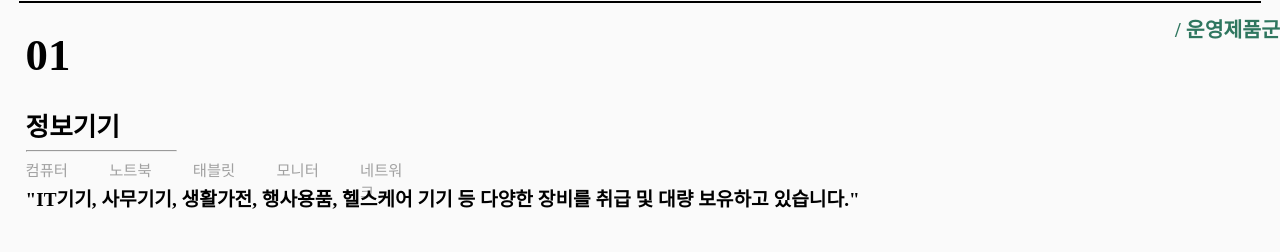
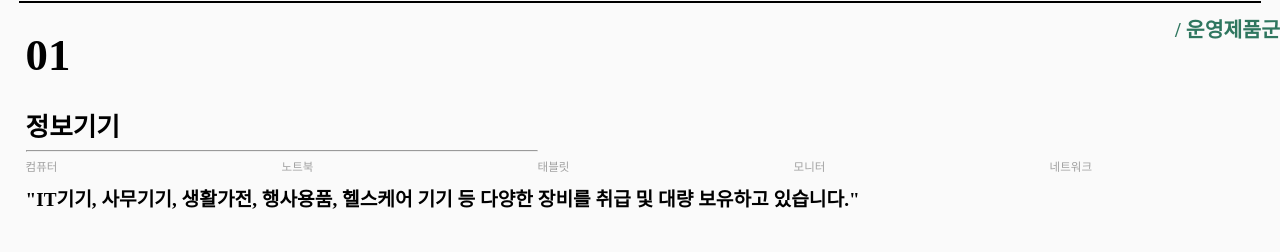
Before and after one commit to KOS1234567890/Person_projecet1, a plain HTML site: page industries.html in a window 1280 px wide. Shown: the part 928-1180 px from the top of the page. Drawn offline with nearby package versions, Linux system fonts and the light colour scheme.

Commit message:
update0721(4)

```diff
--- a/css/about.scss
+++ b/css/about.scss
@@ -800,7 +800,8 @@ footer{
 
         .row_flex{
             @include flex(flex-start,flex-end){
-                flex-direction: column-reverse;
+                flex-direction: row;
+                flex-wrap: nowrap;
             }
             .list_party{
                 position: static;
--- a/css/industries.scss
+++ b/css/industries.scss
@@ -216,6 +216,7 @@ ol{
                 }
                 .main3_Plf_top{
                     position: absolute;
+                    width: 100%;
                     top: 0;
                     left: 0;
                     .main3_p{
@@ -227,12 +228,11 @@ ol{
                         hr{margin: 0.5rem 0; width: 40%;}
                     }
                     ul{
-                        @include flex(flex-start,flex-start){
-                            gap: 3rem;
+                        @include flex(center,flex-start){
                                 flex-wrap: nowrap;
                         }
                         li{
-                            a{ color: #a1a1a1; font-size: 1.2rem;}
+                            a{ color: #a1a1a1; font-size:0.9rem}
                         }
                     }
                 }
```
Also changed, not shown: css/about.css, css/industries.css.
